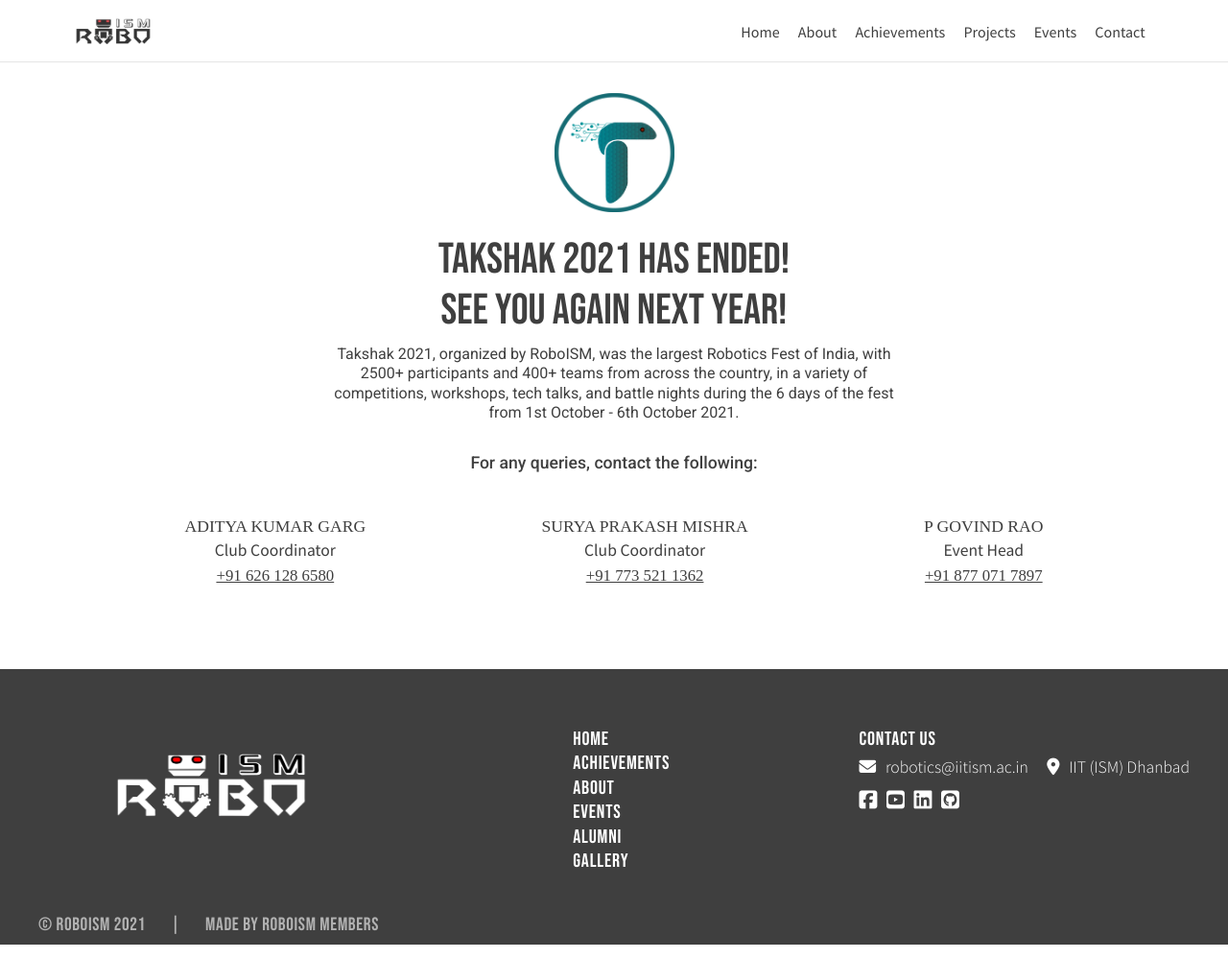
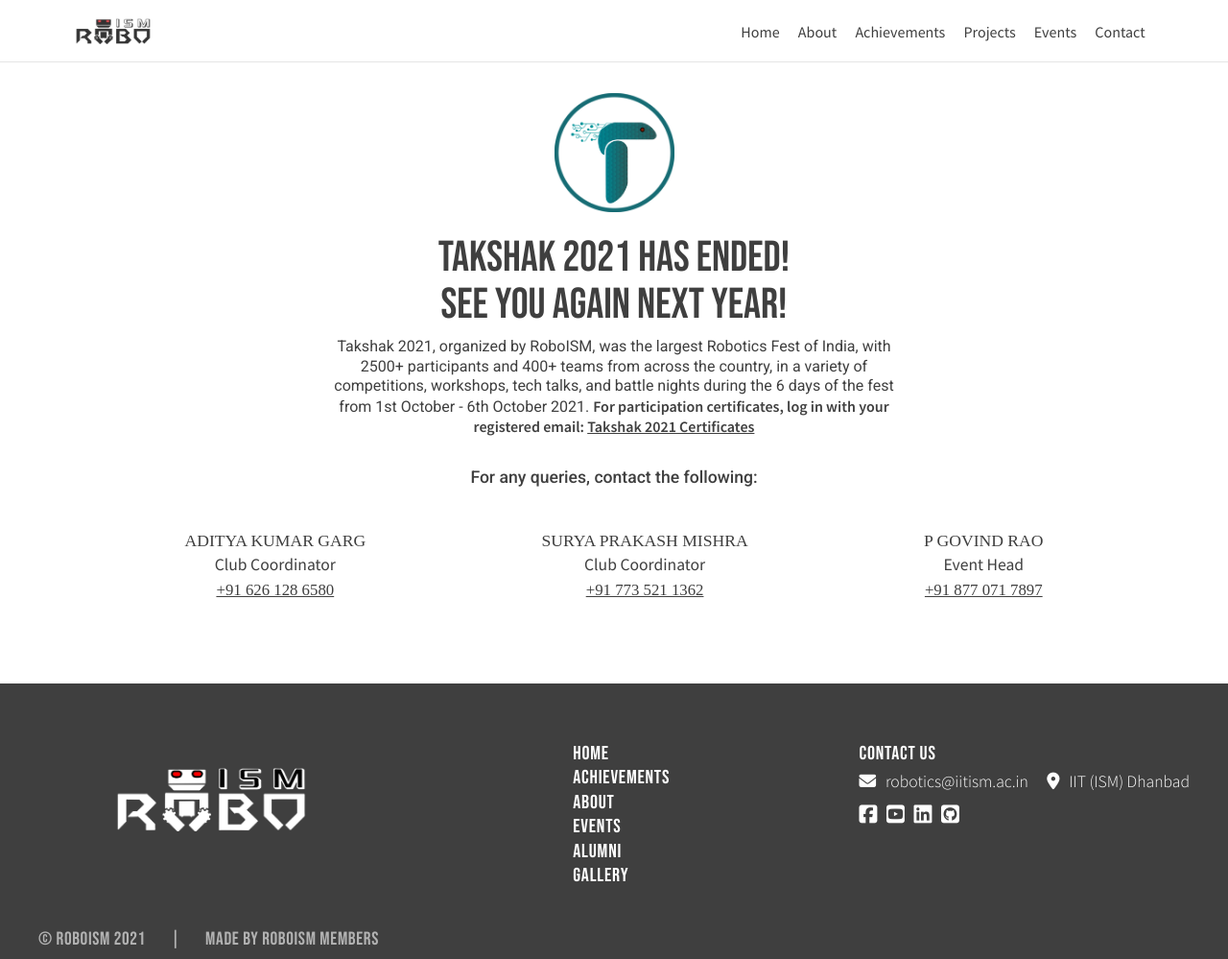
Before and after one commit to dhruvsh-1729/roboism.github.io, a Jekyll site: the page built from pages/takshak.html, in a window 1280 px wide and 999 px high. Shown: the whole window at 96% size. Built offline with Jekyll 4.4.1, drawn with Linux system fonts in a browser that asks for light colours; nearby versions of some CDN libraries.

Commit message:
added participation certificates link

```diff
--- a/pages/takshak.html
+++ b/pages/takshak.html
@@ -5,9 +5,9 @@
 
 <div class="block">
     <img src="/images/takshak_rounded.png" alt="Takshak Rounded Logo" class="center-logo">
-    <h1>Takshak 2021 Has Ended!<br>See You Again Next Year!</h1>
+    <h1 style="line-height: 1.1;">Takshak 2021 Has Ended!<br>See You Again Next Year!</h1>
     <p class="limit-width" style="line-height: 1.28rem;">
-        Takshak 2021, organized by RoboISM, was the largest Robotics Fest of India, with 2500+ participants and 400+ teams from across the country, in a variety of competitions, workshops, tech talks, and battle nights during the 6 days of the fest from 1st October - 6th October 2021.
+        Takshak 2021, organized by RoboISM, was the largest Robotics Fest of India, with 2500+ participants and 400+ teams from across the country, in a variety of competitions, workshops, tech talks, and battle nights during the 6 days of the fest from 1st October - 6th October 2021. <b style="font-weight: 600;">For participation certificates, log in with your registered email: <a href="https://takshak-certificates.herokuapp.com" style="font-weight: 600;">Takshak 2021 Certificates</a></b>
     </p>
     <p class="limit-width" style="line-height: 1.28rem; font-size: 1.1em; font-weight: 500;">
         For any queries, contact the following:
```
